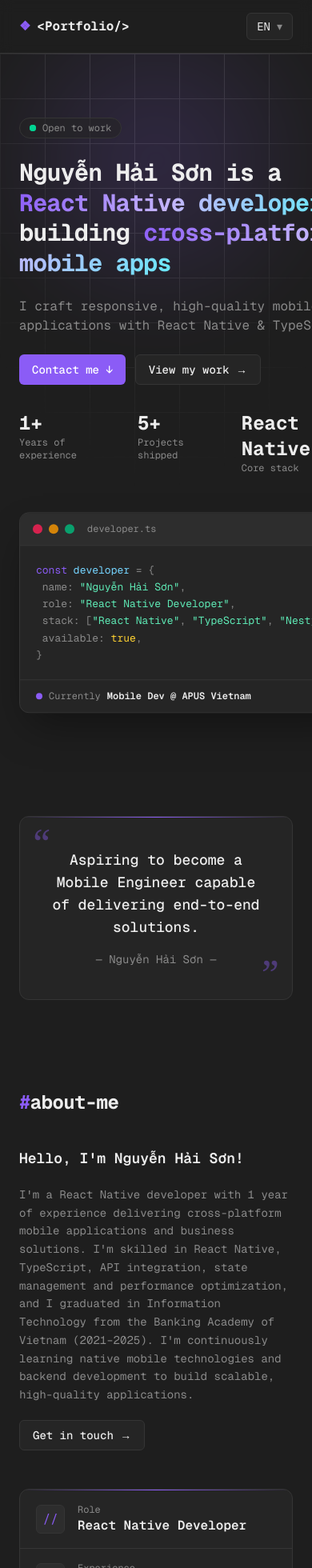
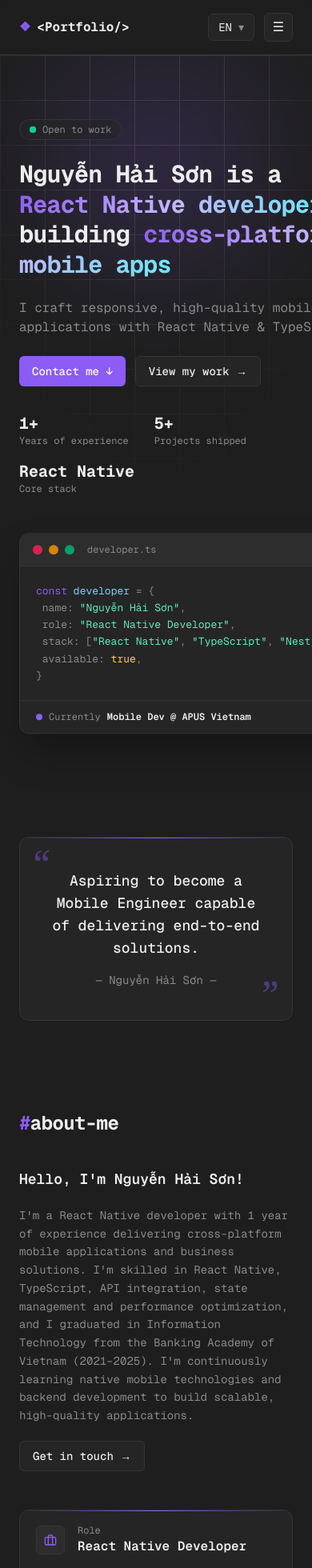
Before and after one commit to lilMatthew/porfolio, a Next.js app: page /en in a window 390 px wide. Shown: the top 1960 px of the page at 80% size. Built offline with nearby package versions, Linux system fonts and the light colour scheme.

Commit message:
fix responsive, icon

```diff
--- a/src/components/Header.tsx
+++ b/src/components/Header.tsx
@@ -1,19 +1,22 @@
 import { useTranslations } from "next-intl";
 import { Link } from "@/i18n/navigation";
 import LocaleSwitcher from "./LocaleSwitcher";
+import MobileNav from "./MobileNav";
 
 export default function Header() {
   const t = useTranslations("Nav");
 
+  // In-page section anchors. Plain hash links so they scroll instantly without
+  // triggering a locale route navigation (which adds a network round-trip).
   const links = [
-    { href: "/#home", label: t("home") },
-    { href: "/#projects", label: t("works") },
-    { href: "/#about", label: t("about") },
-    { href: "/#contacts", label: t("contacts") },
+    { href: "#home", label: t("home") },
+    { href: "#projects", label: t("works") },
+    { href: "#about", label: t("about") },
+    { href: "#contacts", label: t("contacts") },
   ];
 
   return (
-    <header className="sticky top-0 z-50 w-full border-b border-border bg-background/80 backdrop-blur">
+    <header className="sticky top-0 z-50 w-full border-b border-border bg-background/80 backdrop-blur relative">
       <nav className="mx-auto flex max-w-5xl items-center justify-between px-6 py-4">
         <Link href="/" className="flex items-center gap-2 font-bold">
           <span className="text-accent">❖</span>
@@ -22,17 +25,20 @@ export default function Header() {
         <ul className="hidden gap-7 text-sm text-muted sm:flex">
           {links.map((link) => (
             <li key={link.href}>
-              <Link
+              <a
                 href={link.href}
                 className="transition-colors hover:text-foreground"
               >
                 <span className="text-accent">#</span>
                 {link.label}
-              </Link>
+              </a>
             </li>
           ))}
         </ul>
-        <LocaleSwitcher />
+        <div className="flex items-center gap-3">
+          <LocaleSwitcher />
+          <MobileNav />
+        </div>
       </nav>
     </header>
   );
--- /dev/null
+++ b/src/components/MobileNav.tsx
@@ -0,0 +1,53 @@
+"use client";
+
+import { useState } from "react";
+import { useTranslations } from "next-intl";
+
+/**
+ * Hamburger menu for small screens. The desktop nav is hidden below the `sm`
+ * breakpoint, so this gives mobile users access to the same section anchors.
+ */
+export default function MobileNav() {
+  const t = useTranslations("Nav");
+  const [open, setOpen] = useState(false);
+
+  const links = [
+    { href: "#home", label: t("home") },
+    { href: "#projects", label: t("works") },
+    { href: "#about", label: t("about") },
+    { href: "#contacts", label: t("contacts") },
+  ];
+
+  return (
+    <div className="sm:hidden">
+      <button
+        type="button"
+        aria-label="Menu"
+        aria-expanded={open}
+        onClick={() => setOpen((v) => !v)}
+        className="grid size-9 place-items-center rounded-md border border-border bg-surface text-foreground transition-colors hover:border-accent hover:text-accent"
+      >
+        {open ? "✕" : "☰"}
+      </button>
+
+      {open && (
+        <div className="absolute inset-x-0 top-full border-b border-border bg-background/95 backdrop-blur">
+          <ul className="mx-auto flex max-w-5xl flex-col px-6 py-2">
+            {links.map((link) => (
+              <li key={link.href}>
+                <a
+                  href={link.href}
+                  onClick={() => setOpen(false)}
+                  className="block py-3 text-sm text-muted transition-colors hover:text-foreground"
+                >
+                  <span className="text-accent">#</span>
+                  {link.label}
+                </a>
+              </li>
+            ))}
+          </ul>
+        </div>
+      )}
+    </div>
+  );
+}
--- a/src/components/sections/About.tsx
+++ b/src/components/sections/About.tsx
@@ -1,16 +1,22 @@
 import { useTranslations } from "next-intl";
 import SectionHeading from "@/components/ui/SectionHeading";
-import { LinkButton } from "@/components/ui/Button";
+import { AnchorButton } from "@/components/ui/Button";
+import {
+  BriefcaseIcon,
+  ClockIcon,
+  GraduationIcon,
+  MapPinIcon,
+} from "@/components/ui/icons";
 import { profile } from "@/data/profile";
 
 export default function About() {
   const t = useTranslations("About");
 
   const highlights = [
-    { k: "//", label: t("hlRole"), value: profile.role },
-    { k: "λ", label: t("hlExperience"), value: t("expValue") },
-    { k: "✦", label: t("hlEducation"), value: t("eduValue") },
-    { k: "⌖", label: t("hlLocation"), value: profile.location },
+    { icon: <BriefcaseIcon />, label: t("hlRole"), value: profile.role },
+    { icon: <ClockIcon />, label: t("hlExperience"), value: t("expValue") },
+    { icon: <GraduationIcon />, label: t("hlEducation"), value: t("eduValue") },
+    { icon: <MapPinIcon />, label: t("hlLocation"), value: profile.location },
   ];
 
   return (
@@ -24,9 +30,9 @@ export default function About() {
           </p>
           <p className="text-sm leading-relaxed text-muted">{t("body")}</p>
           <div>
-            <LinkButton href="/#contacts" variant="ghost">
+            <AnchorButton href="#contacts" variant="ghost">
               {t("readMore")} →
-            </LinkButton>
+            </AnchorButton>
           </div>
         </div>
 
@@ -40,7 +46,7 @@ export default function About() {
                 className="group flex items-center gap-4 px-5 py-4 transition-colors hover:bg-surface-2"
               >
                 <span className="grid size-9 shrink-0 place-items-center rounded-md border border-border bg-surface-2 text-accent transition-colors group-hover:border-accent/60">
-                  {h.k}
+                  {h.icon}
                 </span>
                 <div className="min-w-0">
                   <p className="text-xs text-muted">{h.label}</p>
--- a/src/components/sections/Hero.tsx
+++ b/src/components/sections/Hero.tsx
@@ -1,5 +1,5 @@
 import { useTranslations } from "next-intl";
-import { LinkButton } from "@/components/ui/Button";
+import { AnchorButton } from "@/components/ui/Button";
 import { profile } from "@/data/profile";
 
 export default function Hero() {
@@ -31,7 +31,7 @@ export default function Hero() {
             {t("available")}
           </span>
 
-          <h1 className="text-3xl font-bold leading-tight tracking-tight sm:text-4xl lg:text-5xl">
+          <h1 className="text-3xl font-bold leading-tight tracking-tight break-words sm:text-4xl lg:text-5xl">
             {t.rich("headline", {
               name: profile.name,
               hl: (chunks) => <span className="text-gradient">{chunks}</span>,
@@ -41,20 +41,20 @@ export default function Hero() {
           <p className="max-w-md text-muted">{t("subtitle")}</p>
 
           <div className="flex flex-wrap gap-3">
-            <LinkButton href="/#contacts" variant="primary">
+            <AnchorButton href="#contacts" variant="primary">
               {t("cta")} ↓
-            </LinkButton>
-            <LinkButton href="/#projects" variant="ghost">
+            </AnchorButton>
+            <AnchorButton href="#projects" variant="ghost">
               {t("viewWork")} →
-            </LinkButton>
+            </AnchorButton>
           </div>
 
           {/* Stats */}
-          <dl className="mt-2 flex gap-8">
+          <dl className="mt-2 flex flex-wrap gap-x-8 gap-y-4">
             {stats.map((s) => (
               <div key={s.label} className="flex flex-col">
                 <dt className="order-2 text-xs text-muted">{s.label}</dt>
-                <dd className="order-1 text-2xl font-bold text-foreground">
+                <dd className="order-1 text-xl font-bold text-foreground sm:text-2xl">
                   {s.value}
                 </dd>
               </div>
@@ -123,8 +123,8 @@ function CodeWindow() {
       </pre>
 
       {/* Currently-working footer pill */}
-      <div className="flex items-center gap-2 border-t border-border px-5 py-3 text-xs">
-        <span className="size-2 rounded-full bg-accent" />
+      <div className="flex flex-wrap items-center gap-x-2 gap-y-1 border-t border-border px-5 py-3 text-xs">
+        <span className="size-2 shrink-0 rounded-full bg-accent" />
         <span className="text-muted">{t("currentlyWorking")}</span>
         <span className="font-semibold text-foreground">
           {t("currentProject")}
--- /dev/null
+++ b/src/components/ui/icons.tsx
@@ -0,0 +1,123 @@
+/**
+ * Inline SVG icons. Brand marks (GitHub, LinkedIn) use `fill="currentColor"`;
+ * Mail/Phone are line icons (Feather style). All inherit text color and size.
+ */
+
+type IconProps = { className?: string };
+
+export function GitHubIcon({ className = "size-4" }: IconProps) {
+  return (
+    <svg
+      viewBox="0 0 24 24"
+      fill="currentColor"
+      className={className}
+      aria-hidden
+    >
+      <path d="M12 .297c-6.63 0-12 5.373-12 12 0 5.303 3.438 9.8 8.205 11.385.6.113.82-.258.82-.577 0-.285-.01-1.04-.015-2.04-3.338.724-4.042-1.61-4.042-1.61C4.422 18.07 3.633 17.7 3.633 17.7c-1.087-.744.084-.729.084-.729 1.205.084 1.838 1.236 1.838 1.236 1.07 1.835 2.809 1.305 3.495.998.108-.776.417-1.305.76-1.605-2.665-.3-5.466-1.332-5.466-5.93 0-1.31.465-2.38 1.235-3.22-.135-.303-.54-1.523.105-3.176 0 0 1.005-.322 3.3 1.23.96-.267 1.98-.399 3-.405 1.02.006 2.04.138 3 .405 2.28-1.552 3.285-1.23 3.285-1.23.645 1.653.24 2.873.12 3.176.765.84 1.23 1.91 1.23 3.22 0 4.61-2.805 5.625-5.475 5.92.42.36.81 1.096.81 2.22 0 1.606-.015 2.896-.015 3.286 0 .315.21.69.825.57C20.565 22.092 24 17.592 24 12.297c0-6.627-5.373-12-12-12" />
+    </svg>
+  );
+}
+
+export function LinkedInIcon({ className = "size-4" }: IconProps) {
+  return (
+    <svg
+      viewBox="0 0 24 24"
+      fill="currentColor"
+      className={className}
+      aria-hidden
+    >
+      <path d="M20.447 20.452h-3.554v-5.569c0-1.328-.027-3.037-1.852-3.037-1.853 0-2.136 1.445-2.136 2.939v5.667H9.351V9h3.414v1.561h.046c.477-.9 1.637-1.85 3.37-1.85 3.601 0 4.267 2.37 4.267 5.455v6.286zM5.337 7.433c-1.144 0-2.063-.926-2.063-2.065 0-1.138.92-2.063 2.063-2.063 1.14 0 2.064.925 2.064 2.063 0 1.139-.925 2.065-2.064 2.065zm1.782 13.019H3.555V9h3.564v11.452zM22.225 0H1.771C.792 0 0 .774 0 1.729v20.542C0 23.227.792 24 1.771 24h20.451C23.2 24 24 23.227 24 22.271V1.729C24 .774 23.2 0 22.222 0h.003z" />
+    </svg>
+  );
+}
+
+export function MailIcon({ className = "size-4" }: IconProps) {
+  return (
+    <svg
+      viewBox="0 0 24 24"
+      fill="none"
+      stroke="currentColor"
+      strokeWidth={2}
+      strokeLinecap="round"
+      strokeLinejoin="round"
+      className={className}
+      aria-hidden
+    >
+      <rect x="2" y="4" width="20" height="16" rx="2" />
+      <path d="m22 6-10 7L2 6" />
+    </svg>
+  );
+}
+
+export function PhoneIcon({ className = "size-4" }: IconProps) {
+  return (
+    <svg
+      viewBox="0 0 24 24"
+      fill="none"
+      stroke="currentColor"
+      strokeWidth={2}
+      strokeLinecap="round"
+      strokeLinejoin="round"
+      className={className}
+      aria-hidden
+    >
+      <path d="M22 16.92v3a2 2 0 0 1-2.18 2 19.79 19.79 0 0 1-8.63-3.07 19.5 19.5 0 0 1-6-6 19.79 19.79 0 0 1-3.07-8.67A2 2 0 0 1 4.11 2h3a2 2 0 0 1 2 1.72 12.84 12.84 0 0 0 .7 2.81 2 2 0 0 1-.45 2.11L8.09 9.91a16 16 0 0 0 6 6l1.27-1.27a2 2 0 0 1 2.11-.45 12.84 12.84 0 0 0 2.81.7A2 2 0 0 1 22 16.92z" />
+    </svg>
+  );
+}
+
+function LineIcon({
+  className = "size-4",
+  children,
+}: IconProps & { children: React.ReactNode }) {
+  return (
+    <svg
+      viewBox="0 0 24 24"
+      fill="none"
+      stroke="currentColor"
+      strokeWidth={2}
+      strokeLinecap="round"
+      strokeLinejoin="round"
+      className={className}
+      aria-hidden
+    >
+      {children}
+    </svg>
+  );
+}
+
+export function BriefcaseIcon({ className }: IconProps) {
+  return (
+    <LineIcon className={className}>
+      <rect x="2" y="7" width="20" height="14" rx="2" />
+      <path d="M16 21V5a2 2 0 0 0-2-2h-4a2 2 0 0 0-2 2v16" />
+    </LineIcon>
+  );
+}
+
+export function ClockIcon({ className }: IconProps) {
+  return (
+    <LineIcon className={className}>
+      <circle cx="12" cy="12" r="10" />
+      <polyline points="12 6 12 12 16 14" />
+    </LineIcon>
+  );
+}
+
+export function GraduationIcon({ className }: IconProps) {
+  return (
+    <LineIcon className={className}>
+      <path d="M22 10 12 5 2 10l10 5 10-5z" />
+      <path d="M6 12v5c3 3 9 3 12 0v-5" />
+    </LineIcon>
+  );
+}
+
+export function MapPinIcon({ className }: IconProps) {
+  return (
+    <LineIcon className={className}>
+      <path d="M21 10c0 7-9 13-9 13s-9-6-9-13a9 9 0 0 1 18 0z" />
+      <circle cx="12" cy="10" r="3" />
+    </LineIcon>
+  );
+}
```
Also changed, not shown: src/components/sections/Contacts.tsx (+12 -6 lines), src/components/sections/Footer.tsx (+14 -4 lines).
